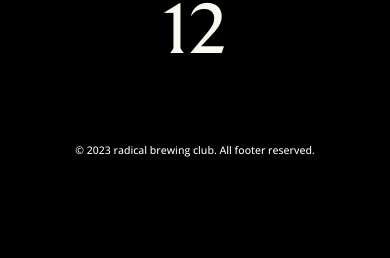
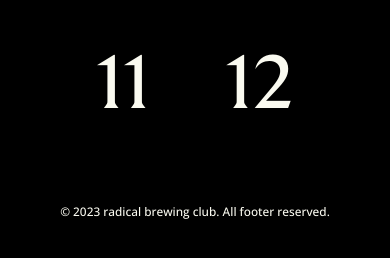
Before and after one commit to onpagethree/rbccollection, a plain HTML site: page index.html in a window 390 px wide. Shown: the part 780-1038 px from the top of the page. Before the commit the page ends 985 px from the top, so only its background shows below. Drawn offline with Linux system fonts and the light colour scheme; a web font is replaced by a local one.

Commit message:
title size

```diff
--- a/style/00_rbc-default.scss
+++ b/style/00_rbc-default.scss
@@ -103,7 +103,7 @@ header {
 
 //Footer
 .footer {
-    font-size: 0.9em;
+    font-size: 0.95em;
     margin: 4rem auto;
 }
 
--- a/style/02_index.scss
+++ b/style/02_index.scss
@@ -115,7 +115,7 @@ section {
 
 //Footer
 .footer {
-    font-size: 0.9em;
+    font-size: 0.95em;
     margin: 4rem auto;
 }
 
@@ -123,7 +123,7 @@ section {
 
 @media screen and (max-width: 768px) {
     html {
-        font-size: 3vw;
+        font-size: 3.2vw;
     }
 
     body {
```
Also changed, not shown: style/00_rbc-default.css, style/02_index.css.
